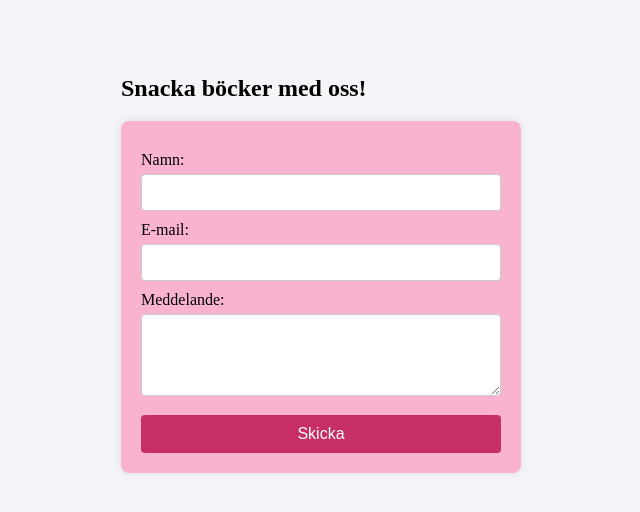
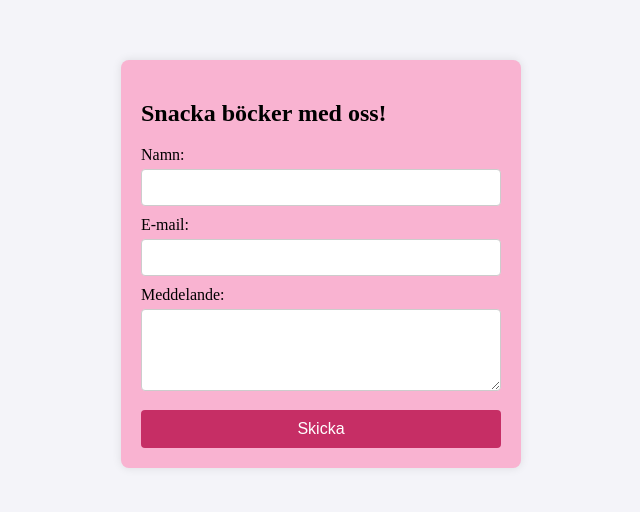
Before and after one commit to Gnesen/parmarochpoesi, a plain HTML site: page contact.html in a window 1280 px wide. Shown: the part 136-648 px from the top of the page, without its empty margins (319-959 px from the left). Drawn offline with Linux system fonts and the light colour scheme; a web font is replaced by a local one.

Commit message:
Update contact.html

```diff
--- a/contact.html
+++ b/contact.html
@@ -1,5 +1,4 @@
 <!DOCTYPE html>
-<html lang="en">
 <head>
     <meta charset="UTF-8">
     <meta name="viewport" content="width=device-width, initial-scale=1.0">
@@ -8,9 +7,9 @@
 </head>
 <body>
     <section class="contact-container">
-        <h1>Snacka böcker med oss!</h1>
         <form action="submit_form.php" method="post">
             <div class="form-box">
+                <h1>Snacka böcker med oss!</h1>
                 <label for="name">Namn:</label>
                 <input type="text" id="name" name="name" required>
 
```
